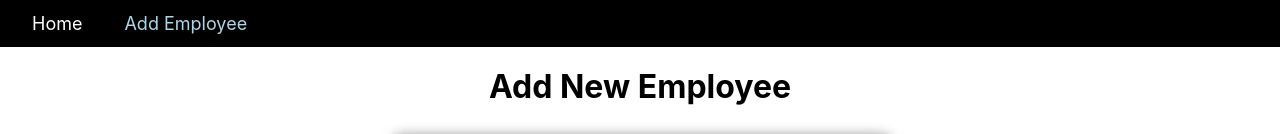
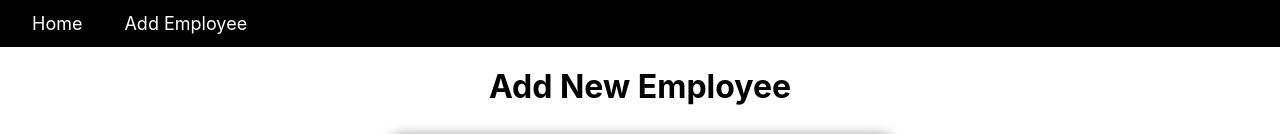
Before and after one commit to KamalByanjankar/CRUDapplication, a React (Create React App) app in the folder crudapplication-frontend/: page /addEmployee/-1 in a window 1280 px wide. Shown: the top 134 px of the page. Built offline with nearby package versions, Linux system fonts and the light colour scheme; no server answers.

Commit message:
small changes in routing

```diff
--- a/crudapplication-frontend/src/components/AddEmployee/AddEmployee.jsx
+++ b/crudapplication-frontend/src/components/AddEmployee/AddEmployee.jsx
@@ -15,7 +15,7 @@ function AddEmployee() {
   let navigate = useNavigate()
 
   useEffect(() => {
-    if(id === '-1'){
+    if(id === '_add'){
       return
     }
     else{
@@ -34,7 +34,7 @@ function AddEmployee() {
     let response;
     e.preventDefault();
 
-    if(id !== '-1'){
+    if(id !== '_add'){
       response = await axios.put(`http://localhost:8080/api/v1/employees/${id}`,
       {
         "firstName":firstName,
@@ -46,7 +46,7 @@ function AddEmployee() {
       }
     }
 
-    if(id === '-1'){
+    else{
       response = await axios.post("http://localhost:8080/api/v1/employees",
       {
         "firstName": firstName,
@@ -56,9 +56,6 @@ function AddEmployee() {
       if(response){
         navigate("/")
       }
-    }
-    else{
-      return
     }
   }
 
--- a/crudapplication-frontend/src/components/Navbar/navbar.jsx
+++ b/crudapplication-frontend/src/components/Navbar/navbar.jsx
@@ -9,7 +9,7 @@ function navbar() {
             <NavLink to="/" className={({isActive}) => (isActive ? "active": "")}>Home</NavLink>
         </li>
         <li>
-            <NavLink to="/addEmployee/-1" className={({isActive}) => (isActive ? "active" : "")}>Add Employee</NavLink>
+            <NavLink to="/addEmployee/_add" className={({isActive}) => (isActive ? "active" : "")}>Add Employee</NavLink>
         </li>
     </div>
   )
```
